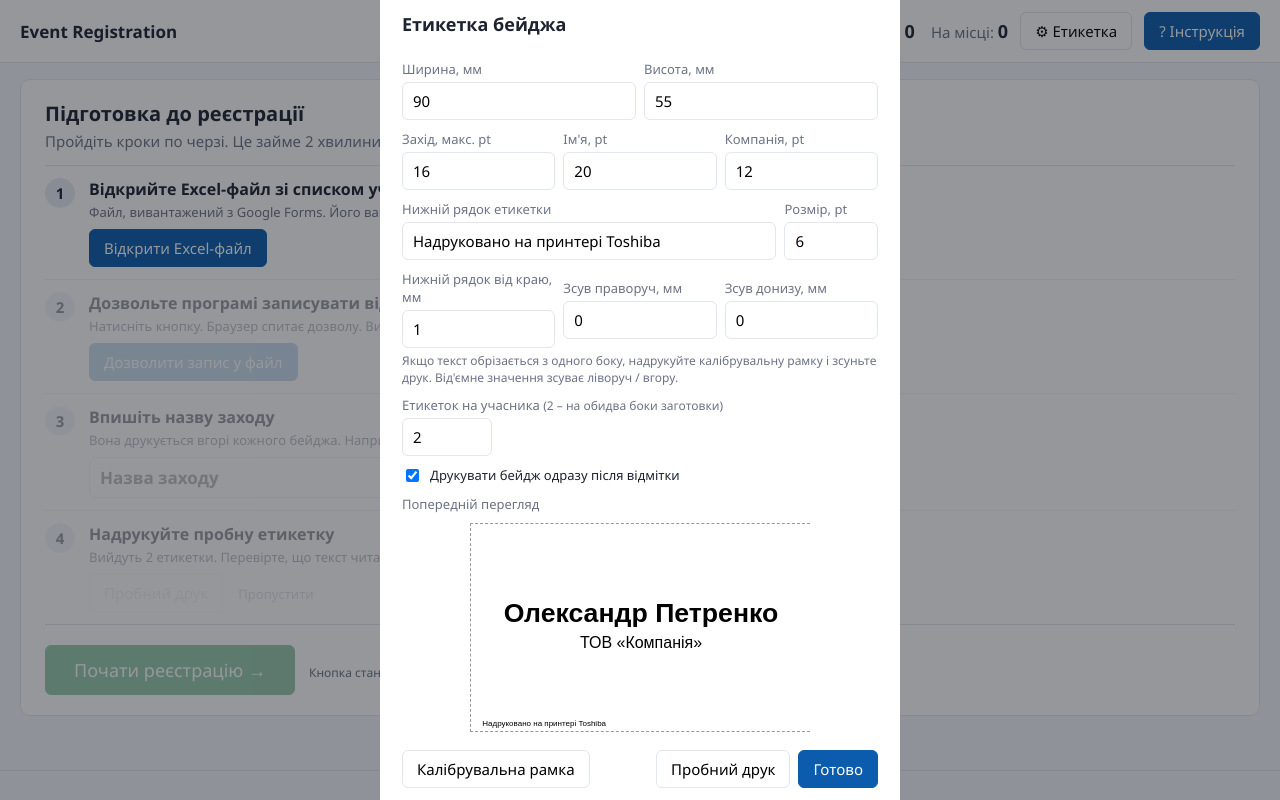
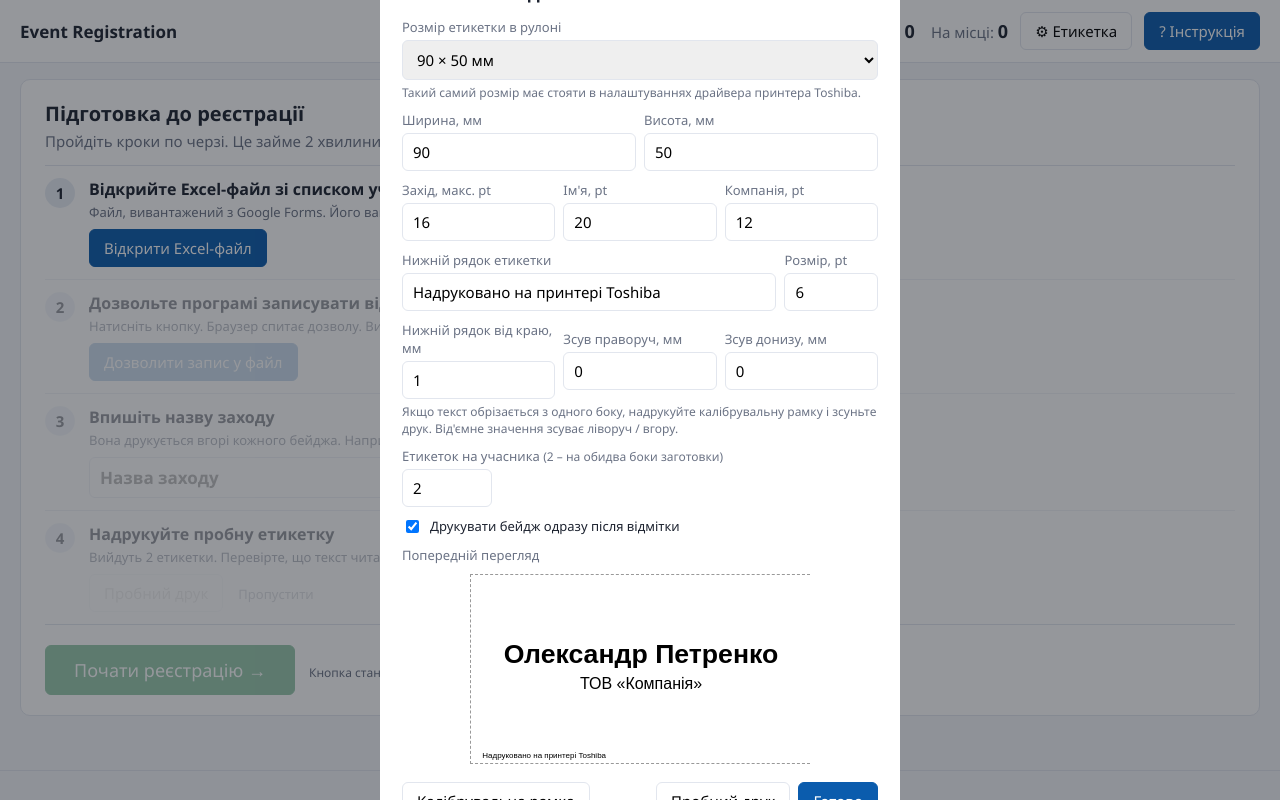
Before and after one commit to vlgook/event-registration, a plain HTML site: page index.html in a window 1280 px wide. Both pictures are taken after a click on the button "⚙ Етикетка". Drawn offline with Linux system fonts and the light colour scheme.

Commit message:
Етикетка 90×50 за замовчуванням, список типових розмірів
Co-Authored-By: Claude Opus 5.5 <noreply@anthropic.com>
Claude-Session: https://claude.ai/code/session_01PkzKJFufTbKiaD8ZCEyXHs

```diff
--- a/index.html
+++ b/index.html
@@ -222,6 +222,14 @@ button.danger:hover{border-color:#c62828;background:#fff6f6}
 <!-- налаштування бейджа -->
 <div class="modal" id="mSet"><div class="dlg">
   <h2>Етикетка бейджа</h2>
+  <label>Розмір етикетки в рулоні</label>
+  <select id="sPreset" style="width:100%;padding:8px 10px;border:1px solid var(--line);border-radius:6px;font-size:15px">
+    <option value="90x50">90 × 50 мм</option><option value="90x55">90 × 55 мм</option>
+    <option value="100x50">100 × 50 мм</option><option value="100x60">100 × 60 мм</option><option value="100x70">100 × 70 мм</option>
+    <option value="80x50">80 × 50 мм</option><option value="76x51">76 × 51 мм (3″ × 2″)</option><option value="58x40">58 × 40 мм</option>
+    <option value="custom">Інший розмір – вписати нижче</option>
+  </select>
+  <div class="hint" style="margin-top:4px">Такий самий розмір має стояти в налаштуваннях драйвера принтера Toshiba.</div>
   <div class="row">
     <div style="flex:1"><label>Ширина, мм</label><input id="sW" type="number" min="30" max="200"></div>
     <div style="flex:1"><label>Висота, мм</label><input id="sH" type="number" min="20" max="200"></div>
@@ -312,7 +320,7 @@ const C_STATUS='Присутність', C_TIME='Час прибуття', C_SRC
 let S={ // стан
   headers:[], rows:[], map:{}, sheetName:'Реєстрація', fileName:'',
   event:'', filter:'all',
-  badge:{w:90,h:55,ev:16,nm:20,co:12,auto:true,ft:'Надруковано на принтері Toshiba',fts:6,copies:2,hintOff:false,v:2,ftb:1,dx:0,dy:0}
+  badge:{w:90,h:50,ev:16,nm:20,co:12,auto:true,ft:'Надруковано на принтері Toshiba',fts:6,copies:2,hintOff:false,v:3,ftb:1,dx:0,dy:0}
 };
 let fileHandle=null, dirty=false, editIdx=null, saveTimer=null, canWrite=false, started=false, printHintShown=false;
 const KIOSK=/[?&]kiosk=1/.test(location.search);
@@ -323,7 +331,7 @@ async function idbGet(){try{const db=await idb();return await new Promise(ok=>{c
 
 // ---------- збереження стану в браузері (захист від випадкового закриття) ----------
 function persist(){try{localStorage.setItem(LS,JSON.stringify(S))}catch(e){}}
-function restore(){try{const j=JSON.parse(localStorage.getItem(LS)||'null');if(j&&j.badge){S=Object.assign(S,j);S.badge=Object.assign({w:90,h:55,ev:16,nm:20,co:12,auto:true,ft:'Надруковано на принтері Toshiba',fts:6,copies:2,hintOff:false,v:2,ftb:1,dx:0,dy:0},j.badge);if(S.badge.v!==2){S.badge.ev=16;S.badge.fts=6;S.badge.v=2}}}catch(e){}}
+function restore(){try{const j=JSON.parse(localStorage.getItem(LS)||'null');if(j&&j.badge){S=Object.assign(S,j);S.badge=Object.assign({w:90,h:50,ev:16,nm:20,co:12,auto:true,ft:'Надруковано на принтері Toshiba',fts:6,copies:2,hintOff:false,v:3,ftb:1,dx:0,dy:0},j.badge);if((S.badge.v||1)<2){S.badge.ev=16;S.badge.fts=6}if((S.badge.v||1)<3){if(S.badge.w===90&&S.badge.h===55)S.badge.h=50;S.badge.v=3}}}catch(e){}}
 
 // ---------- розпізнавання колонок ----------
 function detect(headers){
@@ -762,10 +770,11 @@ async function printBadge(r){
   setTimeout(()=>window.print(),50);
 }
 function openSettings(){
-  const b=S.badge; $('#sW').value=b.w;$('#sH').value=b.h;$('#sEv').value=b.ev;$('#sNm').value=b.nm;$('#sCo').value=b.co;$('#sAuto').checked=b.auto;$('#sFt').value=b.ft;$('#sFts').value=b.fts;$('#sCopies').value=b.copies;$('#sFtb').value=b.ftb;$('#sDx').value=b.dx;$('#sDy').value=b.dy;
+  const b=S.badge; syncPreset(); $('#sW').value=b.w;$('#sH').value=b.h;$('#sEv').value=b.ev;$('#sNm').value=b.nm;$('#sCo').value=b.co;$('#sAuto').checked=b.auto;$('#sFt').value=b.ft;$('#sFts').value=b.fts;$('#sCopies').value=b.copies;$('#sFtb').value=b.ftb;$('#sDx').value=b.dx;$('#sDy').value=b.dy;
   drawPreview(); $('#mSet').classList.add('show');
 }
-function readSettings(){const b=S.badge;b.w=+$('#sW').value||90;b.h=+$('#sH').value||55;b.ev=+$('#sEv').value||16;b.nm=+$('#sNm').value||20;b.co=+$('#sCo').value||12;b.auto=$('#sAuto').checked;b.ft=$('#sFt').value;b.fts=+$('#sFts').value||6;b.copies=+$('#sCopies').value||2;b.ftb=$('#sFtb').value===''?1:+$('#sFtb').value;b.dx=+$('#sDx').value||0;b.dy=+$('#sDy').value||0;persist();drawPreview()}
+function syncPreset(){const v=S.badge.w+'x'+S.badge.h;$('#sPreset').value=[...$('#sPreset').options].some(o=>o.value===v)?v:'custom'}
+function readSettings(){const b=S.badge;b.w=+$('#sW').value||90;b.h=+$('#sH').value||50;b.ev=+$('#sEv').value||16;b.nm=+$('#sNm').value||20;b.co=+$('#sCo').value||12;b.auto=$('#sAuto').checked;b.ft=$('#sFt').value;b.fts=+$('#sFts').value||6;b.copies=+$('#sCopies').value||2;b.ftb=$('#sFtb').value===''?1:+$('#sFtb').value;b.dx=+$('#sDx').value||0;b.dy=+$('#sDy').value||0;persist();syncPreset();drawPreview()}
 function drawPreview(){const r=S.rows.find(x=>displayName(x))||null;$('#previewWrap').innerHTML='<label>Попередній перегляд</label><div id="preview" style="width:'+S.badge.w+'mm">'+badgeHTML(r)+'</div>';const el=$('#preview .badge');if(el)fitBadge(el)}
 
 // ---------- дрібниці ----------
@@ -815,6 +824,7 @@ $('#mEdit').onkeydown=e=>{if(e.key==='Enter'&&e.target.tagName==='INPUT'){e.prev
 $('#btnSettings').onclick=openSettings;
 ['#sW','#sH','#sEv','#sNm','#sCo','#sAuto','#sFt','#sFts','#sCopies','#sFtb','#sDx','#sDy'].forEach(s=>$(s).oninput=readSettings);
 $('#btnCalib').onclick=printCalib;
+$('#sPreset').onchange=()=>{const v=$('#sPreset').value;if(v==='custom'){$('#sW').focus();return}const [w,h]=v.split('x').map(Number);$('#sW').value=w;$('#sH').value=h;readSettings()};
 $('#btnTestPrint').onclick=()=>printBadge(S.rows.find(x=>displayName(x))||null);
 document.addEventListener('keydown',e=>{if(e.key==='Escape')document.querySelectorAll('#mHelp.show,#mSet.show,#mDup.show').forEach(m=>m.classList.remove('show'))});
 $('#btnCloseSet').onclick=()=>$('#mSet').classList.remove('show');
```
Also changed, not shown: 1 other file.
